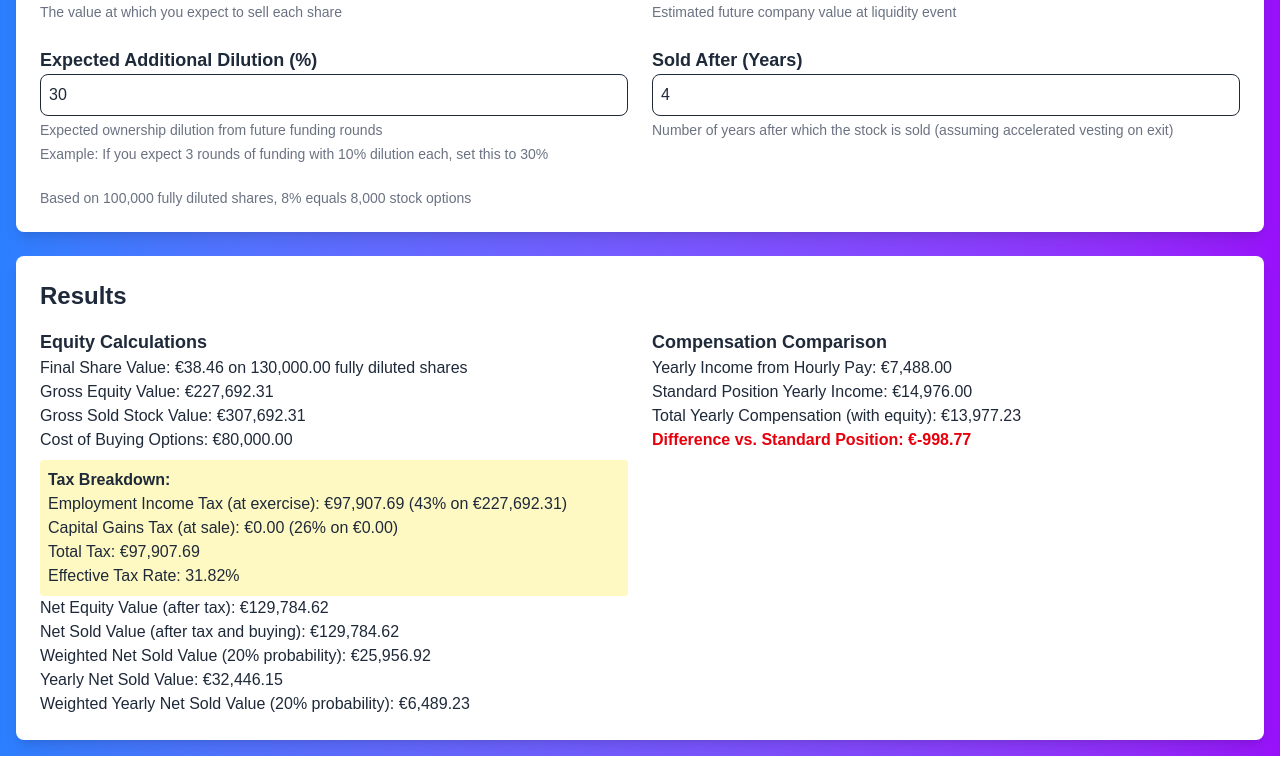
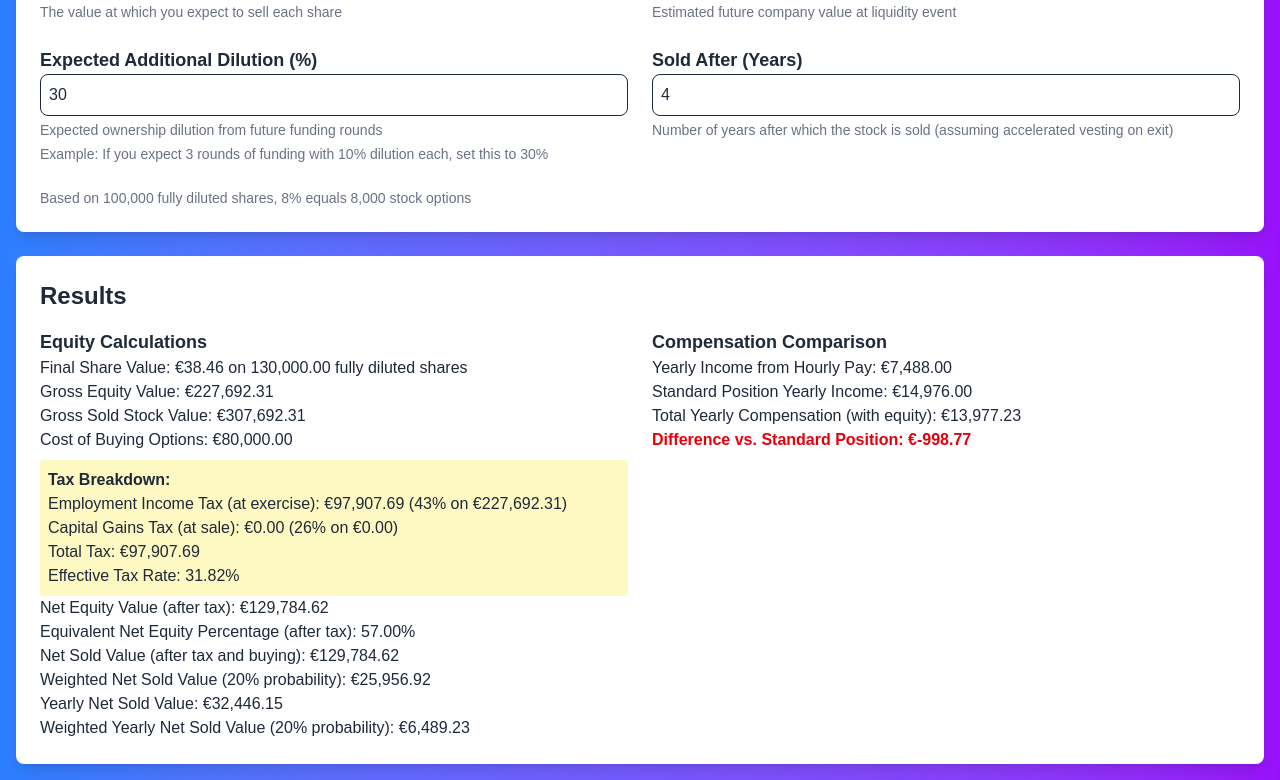
Before and after one commit to arossowork/stock-calc, a Next.js app: page / in a window 1280 px wide. Shown: the part 538-1318 px from the top of the page. Before the commit the page ends 1294 px from the top, so only its background shows below. Built offline with nearby package versions, Linux system fonts and the light colour scheme.

Commit message:
Added equivalent equity percentage

```diff
--- a/app/page.tsx
+++ b/app/page.tsx
@@ -27,6 +27,7 @@ export default function StockOptionsCalculator() {
   const [grossEquityValue, setGrossEquityValue] = useState(0);
   const [grossSoldStockValue, setGrossSoldStockValue] = useState(0);
   const [netEquityValue, setNetEquityValue] = useState(0);
+  const [equityEquivalentPercentage, setEquityEquivalentPercentage] = useState(0);
   const [netSoldValue, setNetSoldValue] = useState(0);
   const [yearlySoldValue, setYearlySoldValue] = useState(0);
   const [totalYearlyComp, setTotalYearlyComp] = useState(0);
@@ -119,6 +120,10 @@ export default function StockOptionsCalculator() {
     // Calculate the net equity value after tax
     const calculatedNetEquityValue = calculatedGrossEquityValue - calculatedExerciseTax;
     setNetEquityValue(calculatedNetEquityValue);
+
+    // Calculate the net equity percentage after tax
+    const calculatedEquityEquivalentPercentage = calculatedNetEquityValue / calculatedGrossEquityValue * 100;
+    setEquityEquivalentPercentage(calculatedEquityEquivalentPercentage);
 
     // Calculate the net sold value after tax
     const calculatedNetSoldValue = calculatedGrossSoldStockValue - calculatedTotalTax - calculatedCostOfBuyingOptions;
@@ -258,6 +263,7 @@ export default function StockOptionsCalculator() {
               <p>Effective Tax Rate: {isHydrated ? effectiveTaxRate.toFixed(2) : "0"}%</p>
             </div>
             <p>Net Equity Value (after tax): €{formatNumber(netEquityValue)}</p>
+            <p>Equivalent Net Equity Percentage (after tax): {isHydrated ? equityEquivalentPercentage.toFixed(2) : "0"}%</p>
             <p>Net Sold Value (after tax and buying): €{formatNumber(netSoldValue)}</p>
             <p>Weighted Net Sold Value ({exitProbability}% probability): €{formatNumber(weightedNetSoldValue)}</p>
             <p>Yearly Net Sold Value: €{formatNumber(yearlySoldValue)}</p>
```
